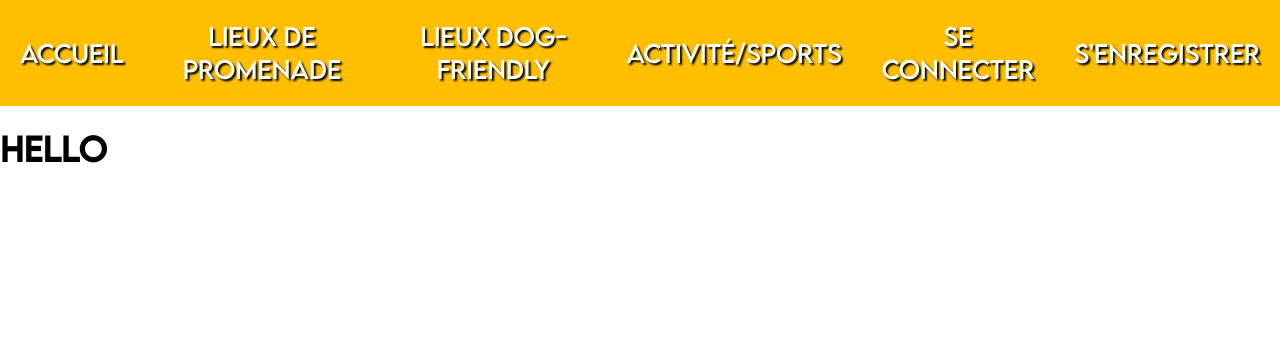
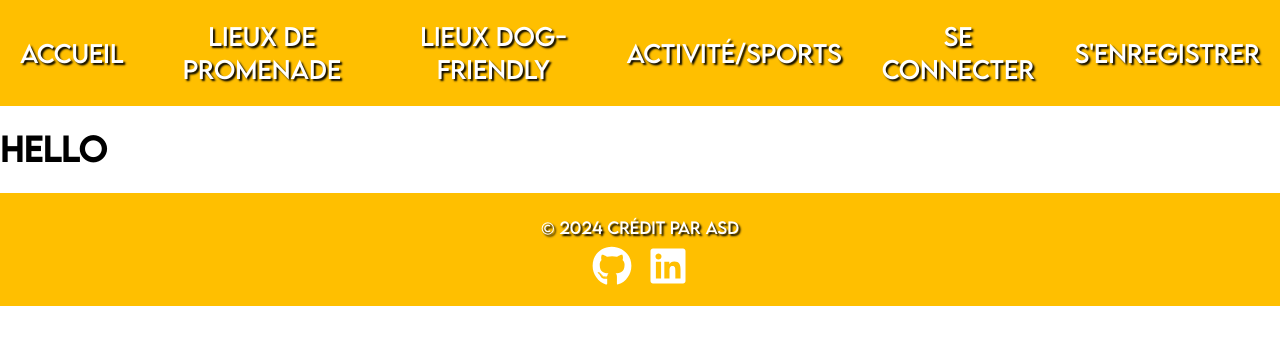
Before and after one commit to Sachdarras/CP4-YourDog, a React (Vite) app in the folder client/: page /dog_friendly in a window 1280 px wide. Shown: the top 344 px of the page. Built offline with nearby package versions, Linux system fonts and the light colour scheme.

Commit message:
pointage sur la carte

```diff
--- a/client/package.json
+++ b/client/package.json
@@ -15,6 +15,7 @@
     "react": "^18.3.1",
     "react-dom": "^18.3.1",
     "react-hot-toast": "^2.4.1",
+    "react-icons": "^5.2.1",
     "react-leaflet": "^4.2.1",
     "react-router-dom": "^6.23.0"
   },
--- a/client/src/App.jsx
+++ b/client/src/App.jsx
@@ -1,6 +1,7 @@
 import { Outlet } from "react-router-dom";
 import "./main.scss";
 import Header from "./components/Header";
+import Footer from "./components/Footer";
 import { AuthProvider } from "./context/AuthContext";
 
 function App() {
@@ -9,6 +10,7 @@ function App() {
       <AuthProvider>
         <Header />
         <Outlet />
+        <Footer />
       </AuthProvider>
     </div>
   );
--- a/client/src/Style/caroussel.scss
+++ b/client/src/Style/caroussel.scss
@@ -5,6 +5,7 @@
   height: 75vh;
   margin: 40px auto;
   position: relative;
+  box-shadow: 10px 10px 10px rgba(111, 112, 98, 0.5);
 }
 
 .carousel {
--- /dev/null
+++ b/client/src/Style/footer.scss
@@ -0,0 +1,34 @@
+@use "../Style/Variable.scss" as *;
+
+.footer-container {
+  display: flex;
+  flex-direction: column;
+  align-items: center;
+  padding: 1rem;
+  background-color: $color-gold;
+  p {
+    font-family: $font-LM;
+    margin: 0.5rem 0;
+    color: $color-white;
+    text-shadow: $text-entourage-black;
+  }
+
+  .icon-container {
+    display: flex;
+    justify-content: center;
+    gap: 1rem;
+
+    a {
+      color: $color-white;
+      text-decoration: none;
+
+      &:hover {
+        color: #0073b1;
+      }
+
+      &:nth-child(1):hover {
+        color: #333;
+      }
+    }
+  }
+}
--- a/client/src/Style/promenade.scss
+++ b/client/src/Style/promenade.scss
@@ -36,6 +36,7 @@
   align-items: center;
   height: 100vh;
   margin-top: 30px;
+  margin-bottom: 30px;
 }
 
 .map-container {
@@ -63,7 +64,7 @@
   box-shadow: 0 0 10px rgba(0, 0, 0, 0.1);
   max-width: 600px;
   margin: auto;
-  top: -100px;
+  margin-bottom: 150px;
   position: relative;
 }
 
--- /dev/null
+++ b/client/src/components/Footer.jsx
@@ -0,0 +1,29 @@
+import { FaGithub, FaLinkedin } from "react-icons/fa";
+
+function Footer() {
+  return (
+    <footer className="footer-container">
+      <p>© 2024 Crédit par ASD</p>
+      <div className="icon-container">
+        <a
+          href="https://github.com/Sachdarras"
+          target="_blank"
+          rel="noopener noreferrer"
+          aria-label="GitHub"
+        >
+          <FaGithub size={40} />
+        </a>
+        <a
+          href="https://www.linkedin.com/in/sacha-darras/"
+          target="_blank"
+          rel="noopener noreferrer"
+          aria-label="LinkedIn"
+        >
+          <FaLinkedin size={40} />
+        </a>
+      </div>
+    </footer>
+  );
+}
+
+export default Footer;
--- a/client/src/main.scss
+++ b/client/src/main.scss
@@ -6,6 +6,7 @@
 @import url(./Style/loggin.scss);
 @import url(./Style/loggin_account.scss);
 @import url(./Style/promenade.scss);
+@import url(./Style/footer.scss);
 
 html,
 body {
--- a/client/src/pages/Promenade.jsx
+++ b/client/src/pages/Promenade.jsx
@@ -1,5 +1,11 @@
 import { useEffect, useState, useContext } from "react";
-import { MapContainer, TileLayer, Marker, Popup } from "react-leaflet";
+import {
+  MapContainer,
+  TileLayer,
+  Marker,
+  Popup,
+  useMapEvents,
+} from "react-leaflet";
 import "leaflet/dist/leaflet.css";
 import L from "leaflet";
 import axios from "axios";
@@ -27,8 +33,8 @@ function Promenade() {
     name: "",
   });
 
-  const { isAuthenticated } = useContext(AuthContext); // Utilisez le contexte d'authentification
-  const navigate = useNavigate(); // Utilisez useNavigate pour rediriger les utilisateurs
+  const { isAuthenticated } = useContext(AuthContext);
+  const navigate = useNavigate();
 
   useEffect(() => {
     axios
@@ -50,7 +56,7 @@ function Promenade() {
     e.preventDefault();
 
     if (!isAuthenticated) {
-      navigate("/loggin"); // Redirigez les utilisateurs non authentifiés vers la page de connexion
+      navigate("/loggin");
       return;
     }
 
@@ -85,6 +91,21 @@ function Promenade() {
         toast.error("Erreur lors de l'ajout de la promenade");
       });
   };
+
+  function LocationMarker() {
+    const map = useMapEvents({
+      click(e) {
+        setFormData({
+          ...formData,
+          latitude: e.latlng.lat,
+          longitude: e.latlng.lng,
+        });
+        map.flyTo(e.latlng, map.getZoom());
+      },
+    });
+
+    return null;
+  }
 
   return (
     <>
@@ -124,12 +145,18 @@ function Promenade() {
               </Popup>
             </Marker>
           ))}
+
+          <LocationMarker />
         </MapContainer>
 
         <div className="form-container">
-          {isAuthenticated ? ( // Vérifiez si l'utilisateur est authentifié avant d'afficher le formulaire
+          {isAuthenticated ? (
             <form onSubmit={handleSubmit} className="promenade-form">
               <h2>Proposer une promenade</h2>
+              <p>
+                Cliquez sur la carte pour ajouter les points de latitude et
+                longitude au formulaire.
+              </p>
               <div className="form-group">
                 <label>
                   Latitude:
```
Also changed, not shown: 1 other file (tests, documents, lock files or other folders).
